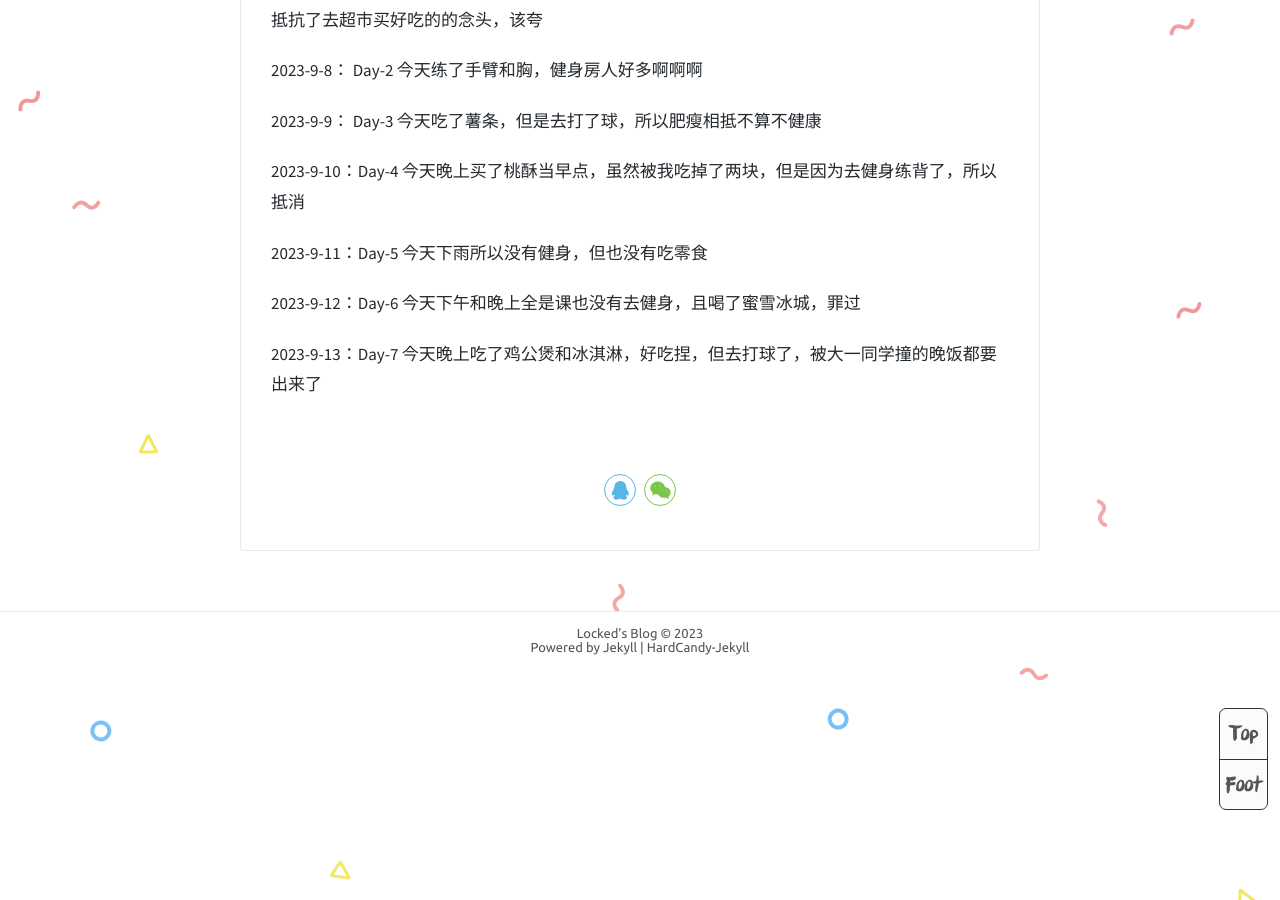
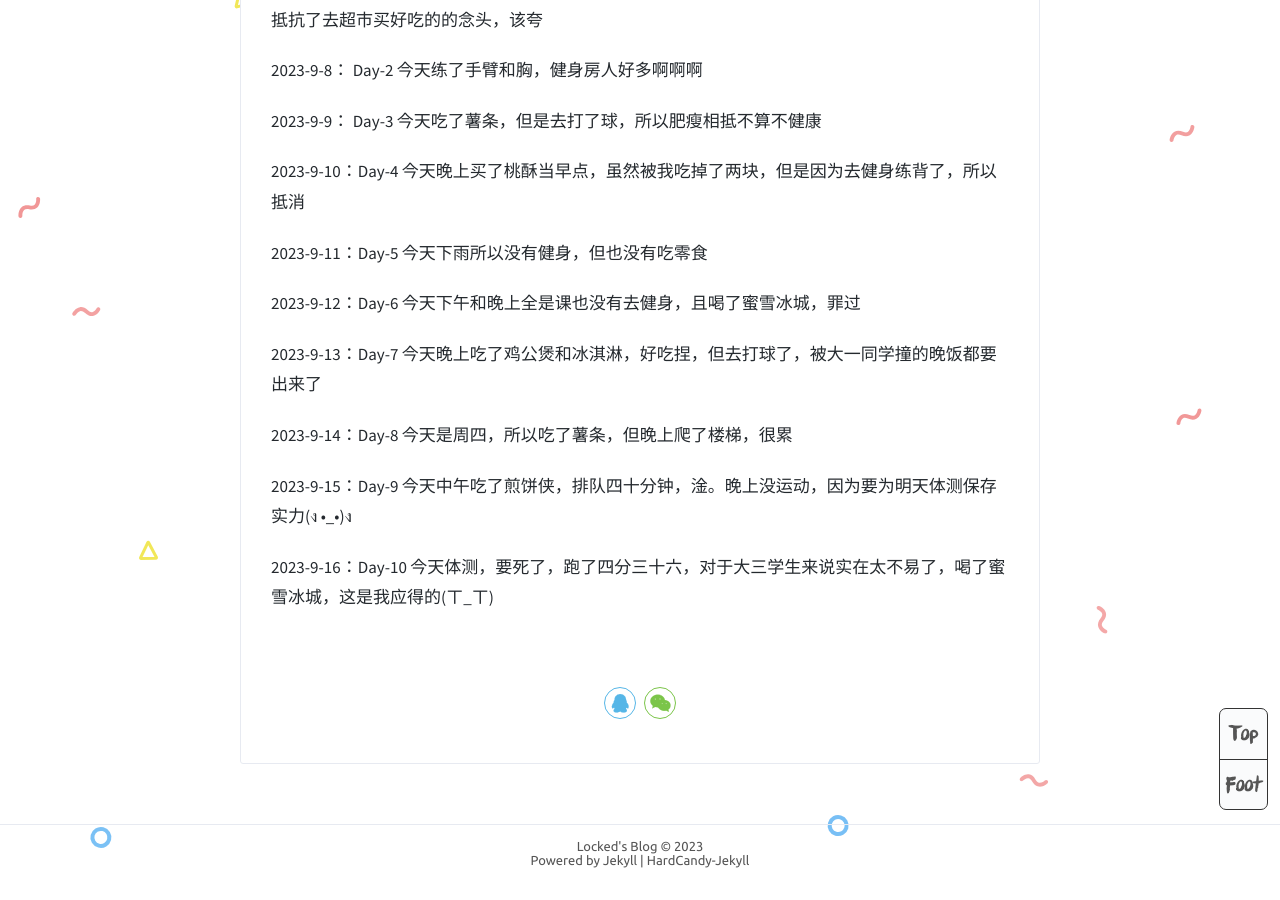
Before and after one commit to Lockeded/Lockeded.github.io, a Jekyll site: the page built from _posts/2023-9-7-健身and饮食打卡.md, in a window 1280 px wide and 900 px high, scrolled down 786 px. Built offline with Jekyll 4.4.1, drawn with Linux system fonts in a browser that asks for light colours; comment, search, counter and statistics services are not loaded.

Commit message:
submit workout

```diff
--- a/_posts/2023-9-7-健身and饮食打卡.md
+++ b/_posts/2023-9-7-健身and饮食打卡.md
@@ -14,14 +14,20 @@ tags: 日常
 
 2023-9-7 ：Day-1 今天是晚上才决定要这样干的，所以没有运动，但是晚上下课的时候靠坚强的意志抵抗了去超市买好吃的的念头，该夸
 
-2023-9-8：  Day-2 今天练了手臂和胸，健身房人好多啊啊啊
+2023-9-8：  Day-2   今天练了手臂和胸，健身房人好多啊啊啊
 
-2023-9-9：  Day-3 今天吃了薯条，但是去打了球，所以肥瘦相抵不算不健康
+2023-9-9：  Day-3   今天吃了薯条，但是去打了球，所以肥瘦相抵不算不健康
 
-2023-9-10：Day-4 今天晚上买了桃酥当早点，虽然被我吃掉了两块，但是因为去健身练背了，所以抵消
+2023-9-10：Day-4   今天晚上买了桃酥当早点，虽然被我吃掉了两块，但是因为去健身练背了，所以抵消
 
-2023-9-11：Day-5 今天下雨所以没有健身，但也没有吃零食
+2023-9-11：Day-5   今天下雨所以没有健身，但也没有吃零食
 
-2023-9-12：Day-6 今天下午和晚上全是课也没有去健身，且喝了蜜雪冰城，罪过
+2023-9-12：Day-6   今天下午和晚上全是课也没有去健身，且喝了蜜雪冰城，罪过
 
-2023-9-13：Day-7 今天晚上吃了鸡公煲和冰淇淋，好吃捏，但去打球了，被大一同学撞的晚饭都要出来了
+2023-9-13：Day-7   今天晚上吃了鸡公煲和冰淇淋，好吃捏，但去打球了，被大一同学撞的晚饭都要出来了
+
+2023-9-14：Day-8   今天是周四，所以吃了薯条，但晚上爬了楼梯，很累
+
+2023-9-15：Day-9   今天中午吃了煎饼侠，排队四十分钟，淦。晚上没运动，因为要为明天体测保存实力(ง •_•)ง
+
+2023-9-16：Day-10 今天体测，要死了，跑了四分三十六，对于大三学生来说实在太不易了，喝了蜜雪冰城，这是我应得的(ㄒ_ㄒ)
```
